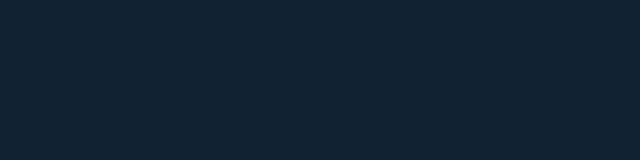
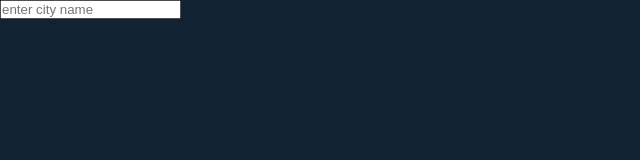
Before and after one commit to Mshaf397/Weather, a plain HTML site: page index.html in a window 1280 px wide. Shown: the whole page, without its empty margins (0-640 px from the left). Drawn offline with Linux system fonts and the light colour scheme.

Commit message:
Update index.html

```diff
--- a/index.html
+++ b/index.html
@@ -7,7 +7,11 @@
 </head>
 <body>
 
-
+<div class="card">
+    <div class="search">
+        <input type="text" placeholder="enter city name" spellcheck="false">
+    </div>
+</div>
 
 </body>
 </html>
```
